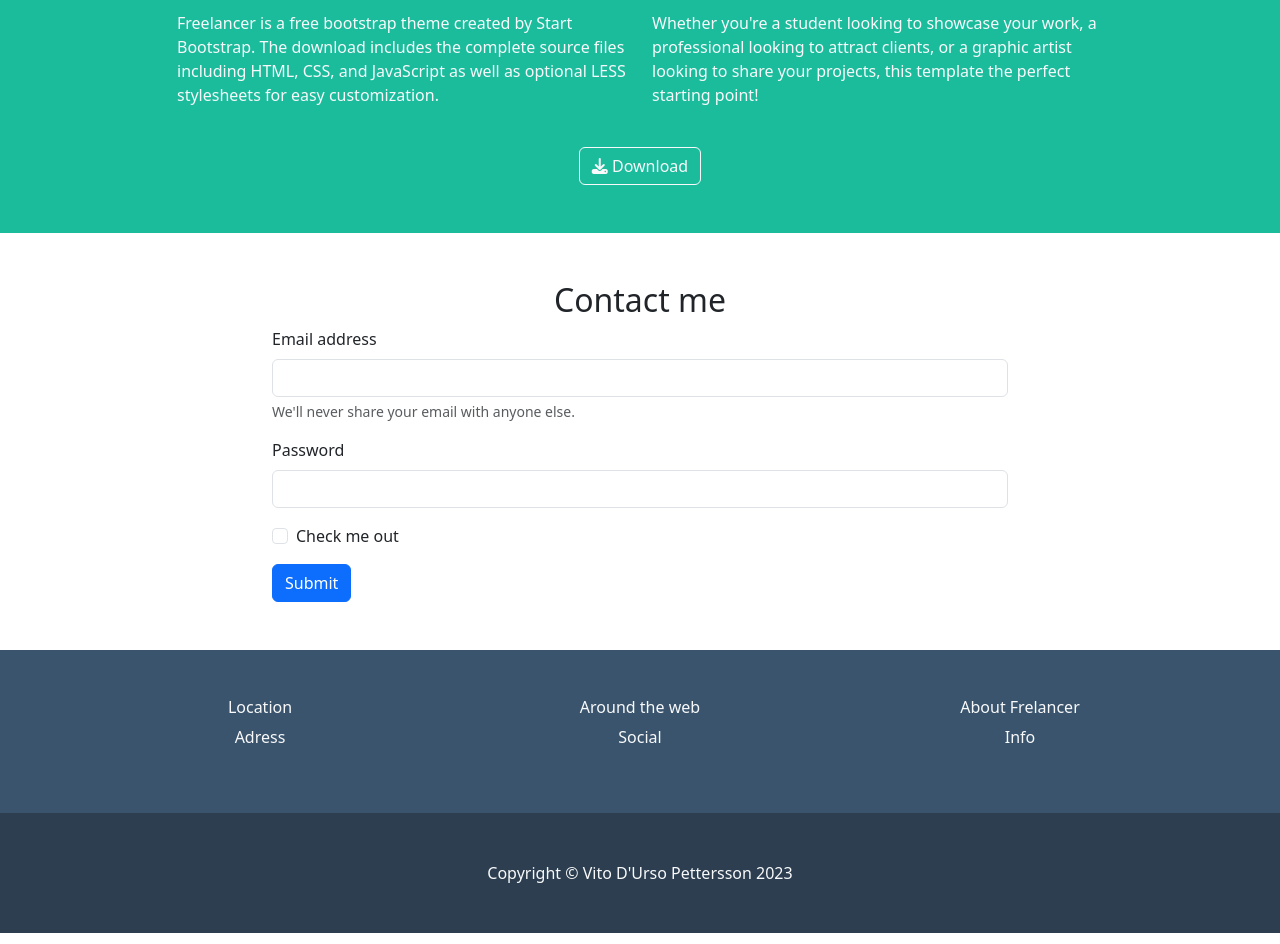
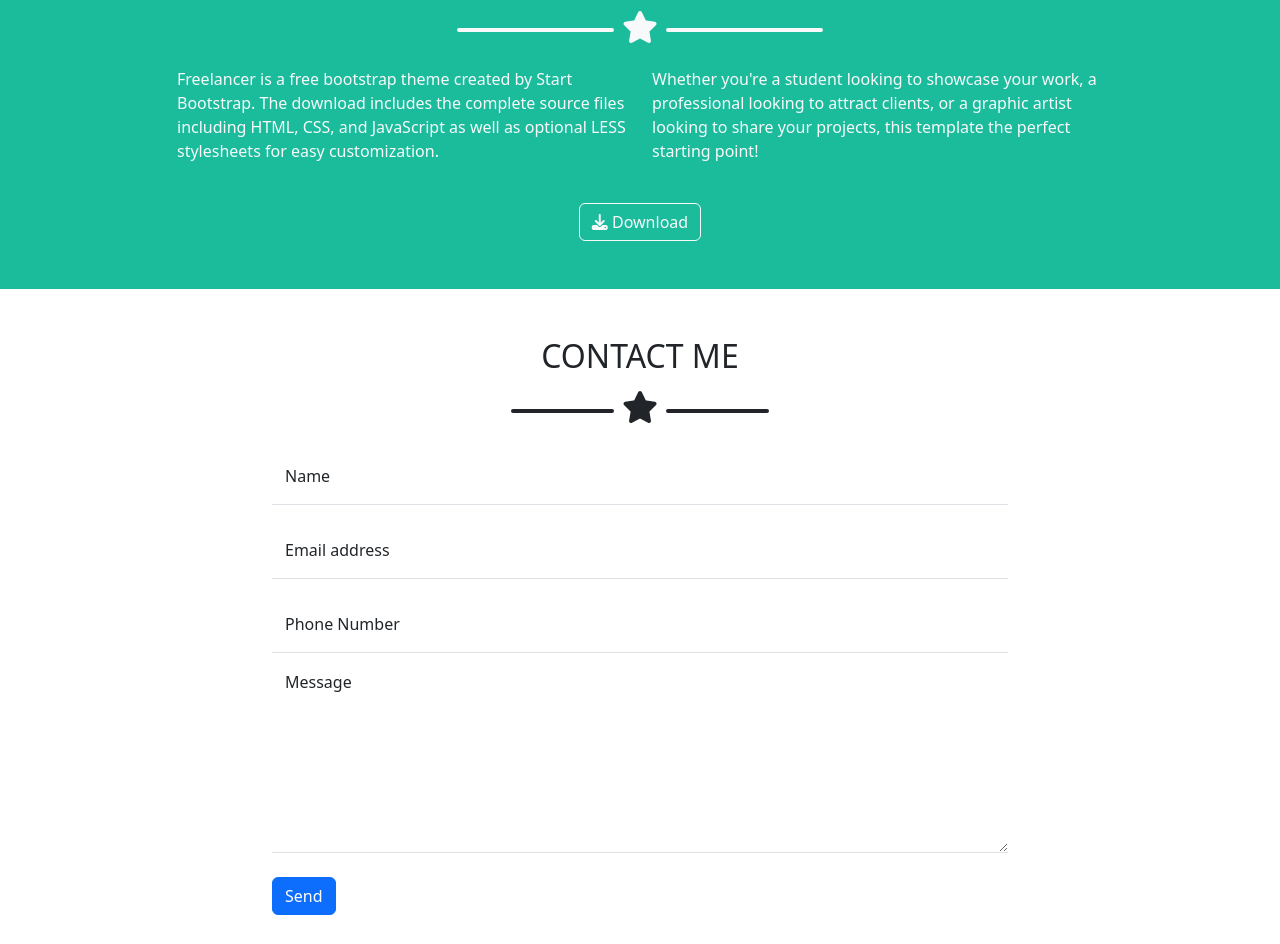
Before and after one commit to vitodursopettersson/html-css-bootstrap-freelancer, a plain HTML site: page index.html in a window 1280 px wide. Shown: the part 2216-3160 px from the top of the page. Drawn offline with nearby package versions, Linux system fonts and the light colour scheme.

Commit message:
feat: form

```diff
--- a/css/style.css
+++ b/css/style.css
@@ -31,8 +31,6 @@ Main
     background-color: var(--vdu-primary-500);
 }
 
-/* Portfolio */
-
 /* About */
 
 #about {
--- a/index.html
+++ b/index.html
@@ -162,6 +162,11 @@
                 <!-- Titolo -->
                 <h2 class="text-uppercase">About</h2>
 
+                <!-- Divisore -->
+                <div class="vdu-star-divider mb-3">
+                    <i class=" fa-solid fa-star"></i>
+                </div>
+
                 <!-- Gruppo Colonne -->
                 <div class="row  justify-content-center text-start mt-3">
 
@@ -204,26 +209,47 @@
                     <div class="col-8">
 
                         <!-- Titolo -->
-                        <h2>Contact me</h2>
+                        <h2 class="text-uppercase">Contact me</h2>
+
+                        <!-- Divisore -->
+                        <div class="vdu-star-divider mb-3">
+                            <i class=" fa-solid fa-star"></i>
+                        </div>
 
                         <!-- Form -->
                         <form class="text-start">
-                            <div class="mb-3">
-                                <label for="exampleInputEmail1" class="form-label">Email address</label>
-                                <input type="email" class="form-control" id="exampleInputEmail1"
-                                    aria-describedby="emailHelp">
-                                <div id="emailHelp" class="form-text">We'll never share your email with anyone else.
-                                </div>
+
+                            <!-- Input -->
+                            <div class="form-floating mb-3">
+                                <input type="name" class="form-control border-0 border-bottom rounded-0"
+                                    id="floatingInput" placeholder="Name">
+                                <label for="floatingInput">Name</label>
                             </div>
-                            <div class="mb-3">
-                                <label for="exampleInputPassword1" class="form-label">Password</label>
-                                <input type="password" class="form-control" id="exampleInputPassword1">
+
+                            <!-- Input -->
+                            <div class="form-floating mb-3">
+                                <input type="email" class="form-control border-0 border-bottom rounded-0"
+                                    id="floatingInput" placeholder="Email adress">
+                                <label for="floatingInput">Email address</label>
                             </div>
-                            <div class="mb-3 form-check">
-                                <input type="checkbox" class="form-check-input" id="exampleCheck1">
-                                <label class="form-check-label" for="exampleCheck1">Check me out</label>
+
+                            <!-- Input -->
+                            <div class="form-floating">
+                                <input type="tel" class="form-control border-0 border-bottom rounded-0"
+                                    id="floatingPassword" placeholder="Phone Number">
+                                <label for="floatingPassword">Phone Number</label>
                             </div>
-                            <button type="submit" class="btn btn-primary">Submit</button>
+
+                            <!-- Text Area -->
+                            <div class="form-floating">
+                                <textarea class="form-control border-0 border-bottom rounded-0" placeholder="Message"
+                                    id="floatingTextarea2" style="height: 200px"></textarea>
+                                <label for="floatingTextarea2">Message</label>
+                            </div>
+
+                            <!-- Submit -->
+                            <button type="submit" class="btn btn-primary mt-4">Send</button>
+
                         </form>
 
                     </div>
```
